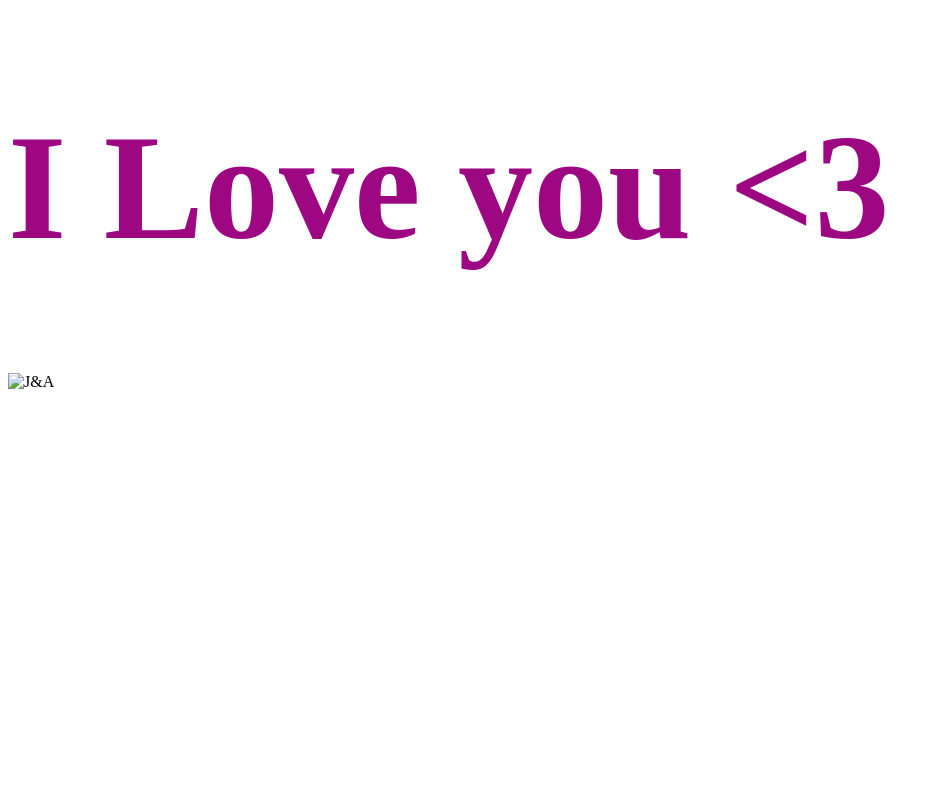
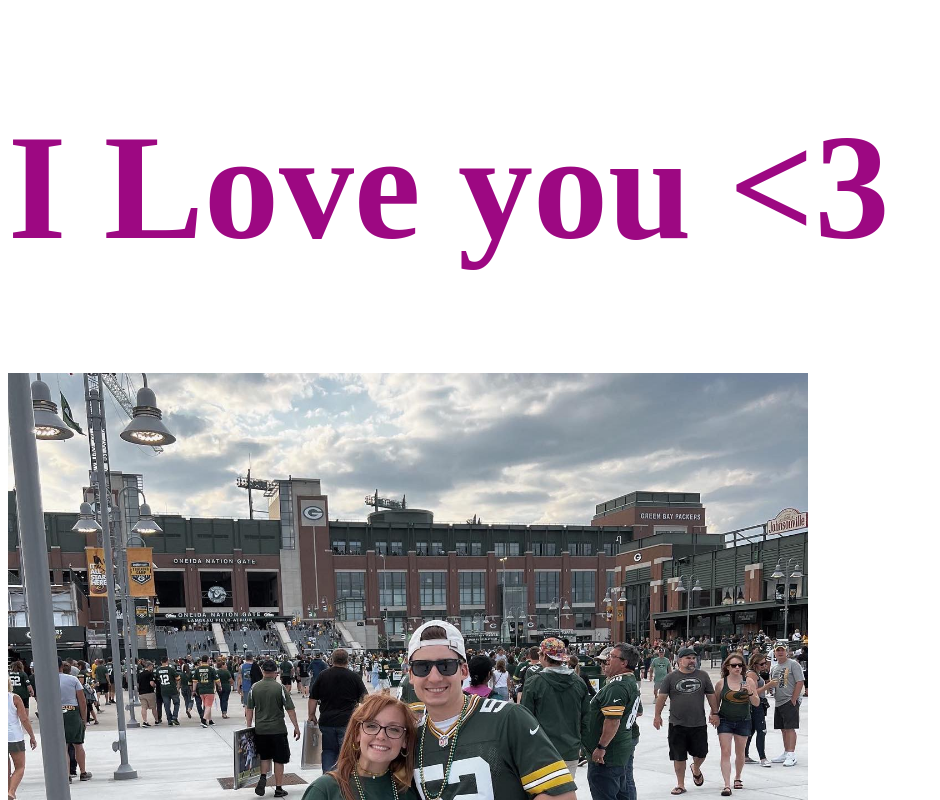
Before and after one commit to jsommer001/My-Repository, a plain HTML site: page index.html in a window 1280 px wide. Shown: the top 800 px of the page, without its empty margins (0-940 px from the left). Drawn offline with Linux system fonts and the light colour scheme.

Commit message:
Update index.html

```diff
--- a/index.html
+++ b/index.html
@@ -9,7 +9,7 @@
 
     <h1 style="color:rgb(157, 8, 130);font-size:150px"> I Love you <3</h1>
 
-    <img title="J&A" src="/My-Repository/docs/assets/images/J&A_image.jp" alt="J&A" width="800" height="800">
+    <img title="J&A" src="/My-Repository/docs/assets/images/J&A_image.jpg" alt="J&A" width="800" height="800">
 
 </body>
 
```
